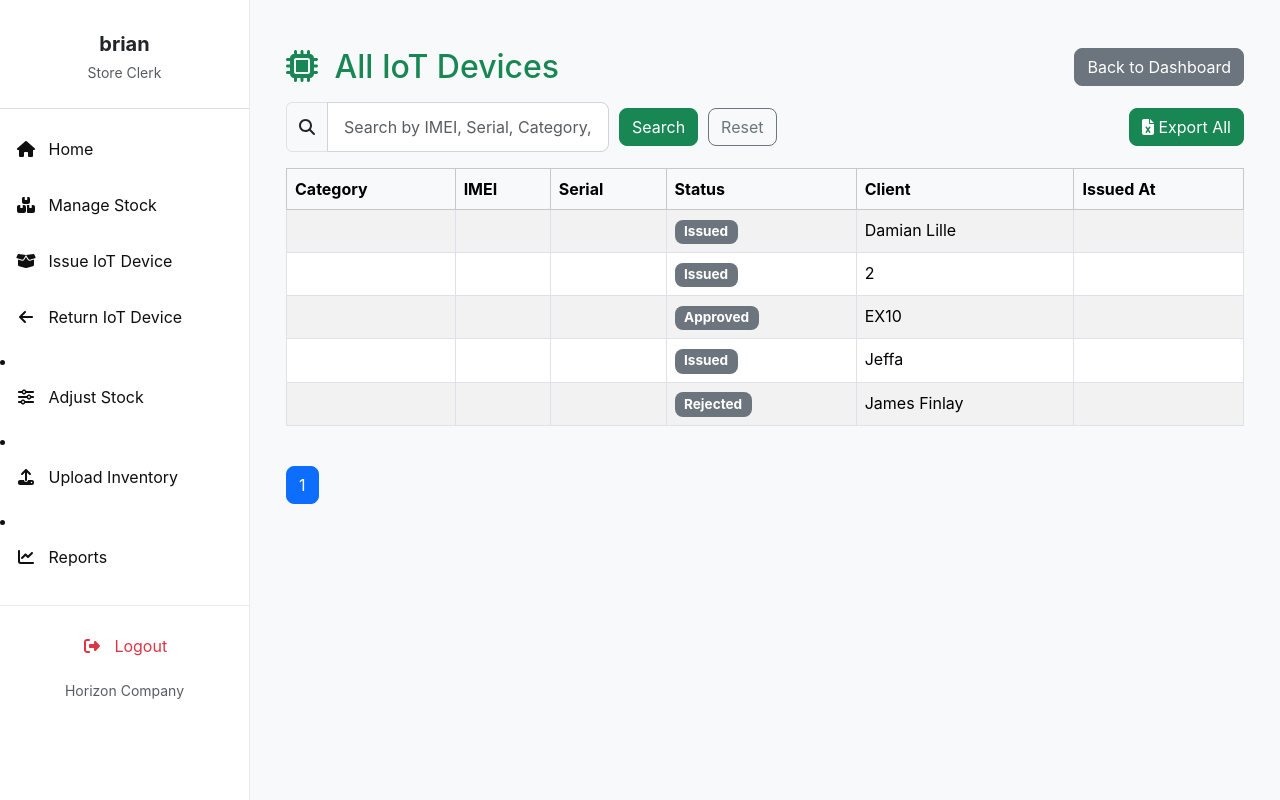
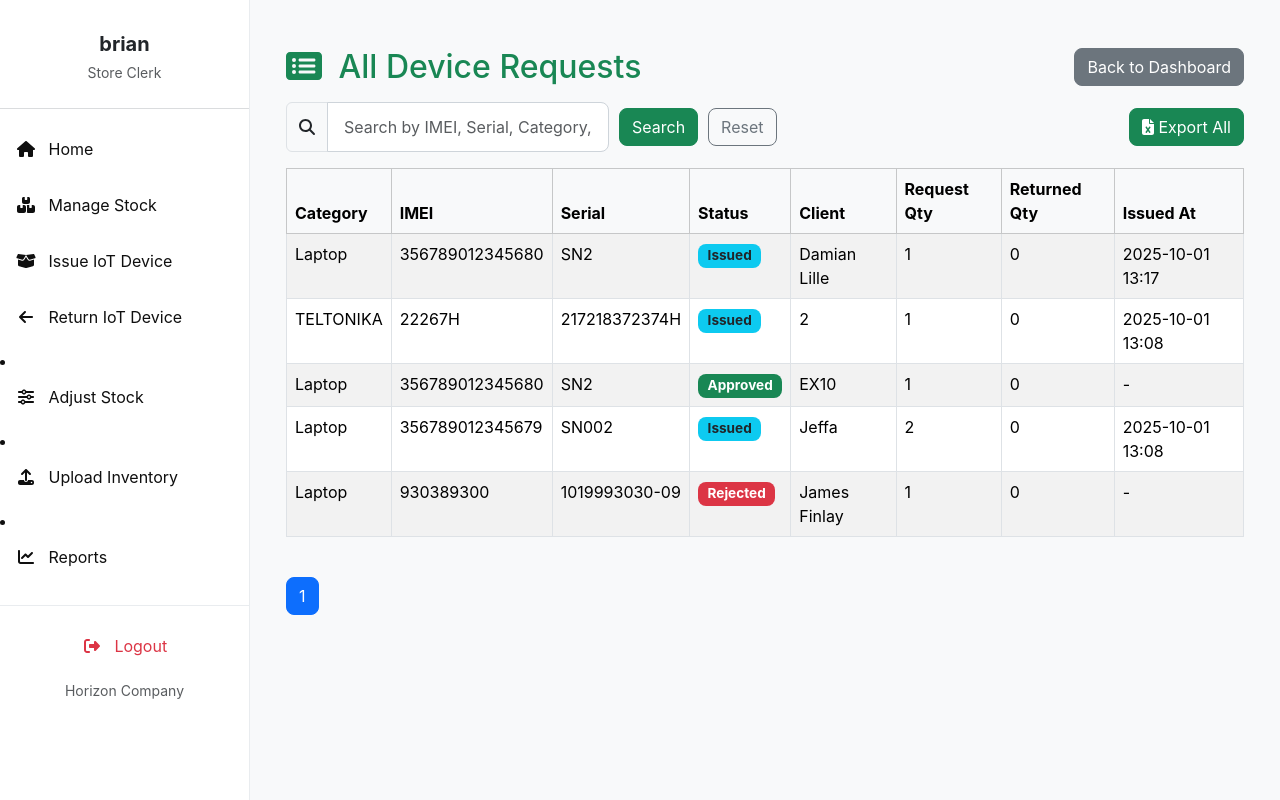
Before and after one commit to Brian-oum/Horizon-Inventory-management-system, a Django app: page /reports/total-requests/ in a window 1280 px wide. Run offline with Django 5.2, Linux system fonts and the light colour scheme; a user stored in the database is signed in; data comes from the database, SQL or seed files in the repository; both versions use the stored data as it was after the commit; some libraries are stand-ins or nearby versions.

Commit message:
Reports Summary

```diff
--- a/invent/templates/invent/total_requests.html
+++ b/invent/templates/invent/total_requests.html
@@ -1,28 +1,53 @@
 {% extends 'invent/base_store_clerk.html' %}
+{% load static %}
 
-{% block title %}All Requests{% endblock %}
+{% block title %}
+{# Dynamic Title Tag for the browser tab #}
+{% if status_filter and status_filter.lower != 'all' %}
+{{ status_filter }} Requests
+{% else %}
+All Requests
+{% endif %}
+{% endblock %}
 
 {% block content %}
+
 <div class="container mt-4">
 <!-- Header -->
 <div class="d-flex justify-content-between align-items-center mb-3">
-        <h2 class="mb-0 text-primary"><i class="fas fa-microchip me-2"></i> All IoT Devices</h2>
+<h2 class="mb-0 text-primary">
+<i class="fas fa-list-alt me-2"></i>
+{# Dynamic Heading for the page content #}
+{% if status_filter and status_filter.lower != 'all' %}
+{{ status_filter }} Items
+{% else %}
+All Device Requests
+{% endif %}
+</h2>
 <a href="{% url 'store_clerk_dashboard' %}" class="btn btn-secondary">Back to Dashboard</a>
 </div>
 
 <!-- Search and Export -->
 <div class="d-flex justify-content-between mb-3 align-items-center">
     <form method="get" class="d-flex align-items-center" style="gap: 10px;">
+        <input type="hidden" name="status" value="{{ status_filter }}">
         <div class="input-group">
             <span class="input-group-text"><i class="fas fa-search"></i></span>
-                <input type="text" name="q" value="{{ request.GET.q }}" class="form-control"
+            <input type="text" name="q" value="{{ request.GET.q|default:'' }}" class="form-control"
                     placeholder="Search by IMEI, Serial, Category, Client">
         </div>
         <button type="submit" class="btn btn-success">Search</button>
+
+        {# To ensure the 'Reset' button links back to the status filter if one is applied #}
+        {% if status_filter and status_filter != 'all' %}
+            <a href="{% url 'total_requests' %}?status={{ status_filter }}" class="btn btn-outline-secondary">Reset</a>
+        {% else %}
             <a href="{% url 'total_requests' %}" class="btn btn-outline-secondary">Reset</a>
+        {% endif %}
     </form>
 
-        <a href="{% url 'export_total_requests' %}" class="btn btn-success">
+    {# Pass the current status filter to the export view #}
+    <a href="{% url 'export_total_requests' %}?status={{ status_filter|default:'' }}" class="btn btn-success">
         <i class="fas fa-file-excel"></i> Export All
     </a>
 </div>
@@ -37,28 +62,51 @@
                 <th>Serial</th>
                 <th>Status</th>
                 <th>Client</th>
+                <th>Request Qty</th>
+                <th>Returned Qty</th>
                 <th>Issued At</th>
             </tr>
         </thead>
         <tbody>
-                {% for device in page_obj %}
+            {% for req in page_obj %}
             <tr>
-                    <td>{{ device.category }}</td>
-                    <td>{{ device.imei }}</td>
-                    <td>{{ device.serial }}</td>
+                {# Access device attributes via the foreign key 'req.device' #}
+                <td>{{ req.device.category }}</td>
+                <td>{{ req.device.imei_no }}</td>
+                <td>{{ req.device.serial_no|default:"-" }}</td>
+
+                {# Access status and client directly from the DeviceRequest object 'req' #}
                 <td>
-                        {% if device.status == "Available" %}
-                            <span class="badge bg-success">Available</span>
+                    {# Use a color-coded badge based on the exact status #}
+                    {% if req.status == "Issued" %}
+                        <span class="badge bg-info text-dark">{{ req.status }}</span>
+                    {% elif req.status == "Pending" %}
+                        <span class="badge bg-warning text-dark">{{ req.status }}</span>
+                    {% elif req.status == "Approved" %}
+                        <span class="badge bg-success">{{ req.status }}</span>
+                    {% elif req.status == "Rejected" %}
+                        <span class="badge bg-danger">{{ req.status }}</span>
+                    {% elif req.status == "Returned" %}
+                        <span class="badge bg-primary">{{ req.status }}</span>
                     {% else %}
-                            <span class="badge bg-secondary">{{ device.status }}</span>
+                        {# Catches 'Cancelled' and any other unknown status #}
+                        <span class="badge bg-secondary">{{ req.status }}</span>
                     {% endif %}
                 </td>
-                    <td>{{ device.client|default:"-" }}</td>
-                    <td>{{ device.issued_at|date:"Y-m-d H:i" }}</td>
+
+                {# Access client name via the foreign key 'req.client' #}
+                <td>{{ req.client.name|default:"-" }}</td>
+
+                {# Display request and returned quantities #}
+                <td>{{ req.quantity }}</td>
+                <td>{{ req.returned_quantity }}</td>
+
+                {# Access the date issued from the DeviceRequest object, format, and default to '-' #}
+                <td>{{ req.date_issued|date:"Y-m-d H:i"|default:"-" }}</td>
             </tr>
             {% empty %}
             <tr>
-                    <td colspan="7" class="text-center">No devices found.</td>
+                <td colspan="8" class="text-center">No device requests found.</td>
             </tr>
             {% endfor %}
         </tbody>
@@ -68,30 +116,39 @@
 <!-- Pagination -->
 <div class="pagination mt-4 text-center">
     <ul class="list-unstyled d-inline-flex gap-2">
+        {# Previous Page button #}
         {% if page_obj.has_previous %}
             <li>
-                    <a href="?page={{ page_obj.previous_page_number }}" class="btn btn-outline-secondary">
+                {# Preserve search and status filters in the pagination links #}
+                <a href="?page={{ page_obj.previous_page_number }}{% if request.GET.q %}&q={{ request.GET.q }}{% endif %}{% if status_filter %}&status={{ status_filter }}{% endif %}" class="btn btn-outline-secondary">
                     <i class="fas fa-chevron-left"></i>
                 </a>
             </li>
         {% endif %}
 
+        {# Page numbers #}
         {% for num in page_obj.paginator.page_range %}
             {% if page_obj.number == num %}
                 <li><span class="btn btn-primary">{{ num }}</span></li>
             {% else %}
-                    <li><a href="?page={{ num }}" class="btn btn-outline-secondary">{{ num }}</a></li>
+                <li>
+                    {# Preserve search and status filters in the pagination links #}
+                    <a href="?page={{ num }}{% if request.GET.q %}&q={{ request.GET.q }}{% endif %}{% if status_filter %}&status={{ status_filter }}{% endif %}" class="btn btn-outline-secondary">{{ num }}</a>
+                </li>
             {% endif %}
         {% endfor %}
 
+        {# Next Page button #}
         {% if page_obj.has_next %}
             <li>
-                    <a href="?page={{ page_obj.next_page_number }}" class="btn btn-outline-secondary">
+                {# Preserve search and status filters in the pagination links #}
+                <a href="?page={{ page_obj.next_page_number }}{% if request.GET.q %}&q={{ request.GET.q }}{% endif %}{% if status_filter %}&status={{ status_filter }}{% endif %}" class="btn btn-outline-secondary">
                     <i class="fas fa-chevron-right"></i>
                 </a>
             </li>
         {% endif %}
     </ul>
 </div>
+
 </div>
 {% endblock %}
--- a/invent/views.py
+++ b/invent/views.py
@@ -787,9 +787,14 @@ def upload_inventory(request):
 @login_required
 def total_requests(request):
     query = request.GET.get('q', '')
+    # Get the status filter from the URL. Defaults to '' (no filter).
     status_filter = request.GET.get('status', '')
+
+    # Start with the base queryset, optimizing with select_related
     queryset = DeviceRequest.objects.select_related(
         "device", "client", "requestor").order_by('-date_requested')
+
+    # 1. Apply Search Query Filter (if present)
     if query:
         queryset = queryset.filter(
             Q(device__imei_no__icontains=query) |
@@ -797,14 +802,25 @@ def total_requests(request):
             Q(device__category__icontains=query) |
             Q(client__name__icontains=query)
         )
-    if status_filter:
+
+    # 2. Apply Status Filter (if present)
+    # Filter by the literal status provided in the URL, except for 'all'.
+    if status_filter and status_filter.lower() != 'all':
+        # This will filter for the exact status string, e.g., 'Issued', 'Rejected', or 'Returned'.
+        # The special handling for combining 'Fully Returned' and 'Partially Returned' is now ignored.
         queryset = queryset.filter(status=status_filter)
+
+        # Note: If the status filter is 'all' or empty, no status filter is applied to the queryset.
+
+    # 3. Apply Pagination
     paginator = Paginator(queryset, 10)
     page_number = request.GET.get('page')
     page_obj = paginator.get_page(page_number)
+
+    # 4. Prepare Context
     context = {
         'page_obj': page_obj,
-        'status_filter': status_filter,
+        'status_filter': status_filter,  # Pass filter to template for dynamic title/links
     }
     return render(request, 'invent/total_requests.html', context)
 
```
Also changed, not shown: db.sqlite3. Lines whose indentation alone changed are shown as unchanged.
